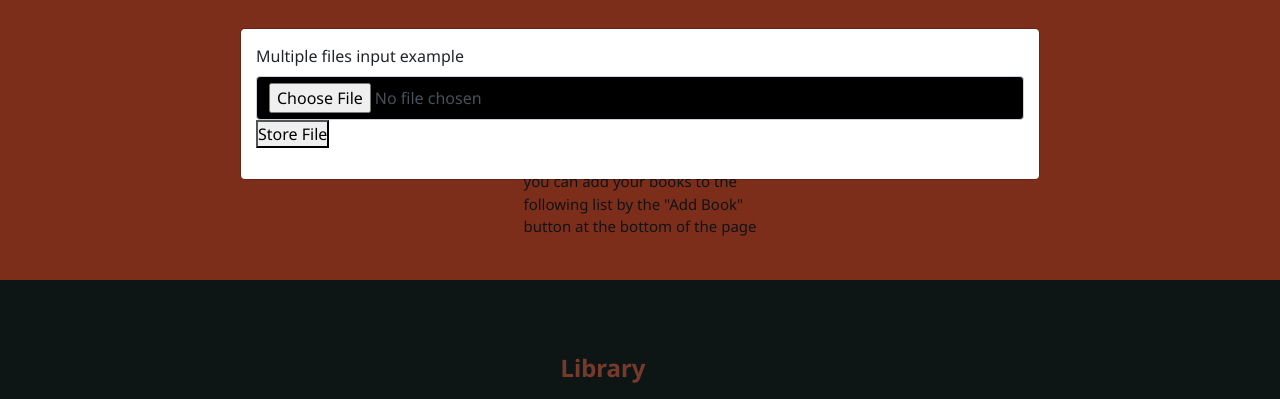
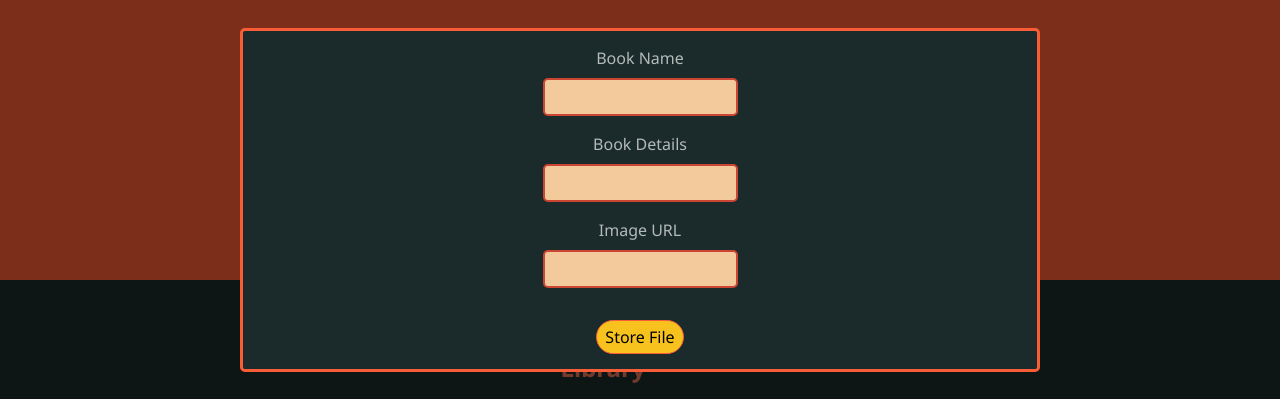
Before and after one commit to ShynRdi/readily, a website with bundled scripts: page assets/pages/home.html in a window 1280 px wide. Both pictures are taken after a click on the button "Add Books". Shown: the top 399 px of the page. Built offline with nearby package versions, Linux system fonts and the light colour scheme; no server answers.

Commit message:
I guess this is our last commit on this branch

```diff
--- a/assets/pages/home.html
+++ b/assets/pages/home.html
@@ -62,28 +62,22 @@
       aria-labelledby="myLargeModalLabel"
       aria-hidden="true"
     >
-      <div class="modal-dialog modal-lg">
-        <div class="modal-content">
-          <div class="mb-3">
-            <label for="formFileMultiple" class="form-label"
-              >Multiple files input example</label
-            >
-            <!-- <input
-              class="form-control modal__choose-file"
-              type="file"
-              id="formFileMultiple"
-              multiple
-            /> -->
-            <input
-              class="form-control modal__choose-file"
-              type="file"
-              id="fileInput"
-            />
-            <button onclick="storeFile()">Store File</button>
+      <form onsubmit="handelSubmit(event)">
+        <div class="modal-dialog modal-lg">
+          <div class="modal-content modal-box">
+            <label for="bookName">Book Name</label>
+            <input type="text" name="bookName" id="bookName" />
+
+            <label for="bookDetails">Book Details</label>
+            <input type="text" name="bookDetails" id="bookDetails" />
+            <label for="bookImage">Image URL</label>
+            <input type="text" name="bookImage" id="bookImage" />
+
+            <button type="submit">Store File</button>
             <div id="fileData"></div>
           </div>
         </div>
-      </div>
+      </form>
     </div>
 
     <script src="https://ajax.googleapis.com/ajax/libs/jquery/3.6.4/jquery.min.js"></script>
@@ -103,6 +97,12 @@
       integrity="sha384-JZR6Spejh4U02d8jOt6vLEHfe/JQGiRRSQQxSfFWpi1MquVdAyjUar5+76PVCmYl"
       crossorigin="anonymous"
     ></script>
+    <script
+      src="http://ajax.googleapis.com/ajax/libs/jquery/1.7.1/jquery.min.js"
+      type="text/javascript"
+    ></script>
+    <script src="https://unpkg.com/axios/dist/axios.min.js"></script>
+
     <script src="../scripts/homeScript.js"></script>
   </body>
 </html>
--- a/assets/scripts/homeScript.js
+++ b/assets/scripts/homeScript.js
@@ -20,26 +20,26 @@ $(window).scroll(function () {
 
 // console.log();
 
-function storeFile() {
-  const fileInput = document.getElementById("fileInput");
-  const file = fileInput.files[0];
-  if (file) {
-    const formData = new FormData();
-    formData.append("file", file);
-    fetch("http://localhost:3002/upload", {
-      headers: { "Content-Type": "multipart/form-data" },
-      method: "POST",
-      body: formData,
-    })
-      .then((response) => response.text())
-      .then((result) => {
-        console.log("File stored:", result);
-      })
-      .catch((error) => {
-        console.error("Error storing file:", error);
-      });
-  }
-}
+// function storeFile() {
+//   const fileInput = document.getElementById("fileInput");
+//   const file = fileInput.files[0];
+//   if (file) {
+//     const formData = new FormData();
+//     formData.append("file", file);
+//     fetch("http://localhost:3002/upload", {
+//       headers: { "Content-Type": "multipart/form-data" },
+//       method: "POST",
+//       body: formData,
+//     })
+//       .then((response) => response.text())
+//       .then((result) => {
+//         console.log("File stored:", result);
+//       })
+//       .catch((error) => {
+//         console.error("Error storing file:", error);
+//       });
+//   }
+// }
 
 //
 const libraryChecker = document.getElementsByClassName("books")[0];
@@ -83,7 +83,7 @@ if (!libraryChecker.innerHTML) {
         book.classList.add("book");
         libraryChecker.appendChild(book);
 
-        console.log(item.image);
+        // console.log(item.image);
       });
     })
     .catch((error) => {
@@ -110,3 +110,60 @@ console.log(1);
 //     reader.readAsDataURL(file);
 //   }
 // }
+
+function handelSubmit(e) {
+  e.preventDefault();
+  axios.post("http://localhost:3002/books", {
+    image: `${document.getElementById("bookImage").value}`,
+    title: `${document.getElementById("bookName").value}`,
+    details: `${document.getElementById("bookDetails").value}`,
+  });
+}
+// var myHeaders = new Headers();
+// myHeaders.append("token", "");
+// const fileInput = document.querySelector("input[type='file']");
+// myHeaders.append("Content-Type", "multipart/form-data");
+// console.log(fileInput.files[0]);
+// var formdata = new FormData();
+// formdata.append("image", fileInput.files[0]);
+
+// var requestOptions = {
+//   method: "POST",
+//   headers: myHeaders,
+//   body: formdata,
+//   redirect: "follow",
+// };
+
+// fetch("http://localhost:3002/upload", requestOptions)
+//   .then((response) => response.text())
+//   .then((result) => console.log(result))
+//   .catch((error) => console.log("error", error));
+// const axios = require('axios');
+// const FormData = require("form-data");
+// const fs = require("fs");
+// let data = new FormData();
+// data.append(
+//   "image",
+//   document.getElementById("fileInput").files[0]
+//   // fs.createReadStream("/home/user/Documents/computer sciencs/report/test.pdf")
+// );
+
+// let config = {
+//   method: "post",
+//   maxBodyLength: Infinity,
+//   url: "http://localhost:3002/upload",
+//   headers: {
+//     // token: "",
+//     // ...data.getHeaders(),
+//   },
+//   data: data,
+// };
+
+// axios
+//   .request(config)
+//   .then((response) => {
+//     console.log(JSON.stringify(response.data));
+//   })
+//   .catch((error) => {
+//     console.log(error);
+//   });
--- a/assets/styles/sass/homeStyles.scss
+++ b/assets/styles/sass/homeStyles.scss
@@ -118,3 +118,33 @@ body {
 .not-found {
   color: $lighterSecondColor;
 }
+
+.modal-box {
+  background-color: $primaryColor;
+  border: 3px solid $secondColor;
+  display: flex;
+  flex-direction: column;
+  // justify-content: center;
+  align-items: center;
+  // gap: 1rem;
+  color: $lighterGray;
+  button {
+    border: 1px solid $secondColor;
+    background-color: $yellow;
+    padding: 4px 8px;
+    border-radius: 9999px;
+    margin-top: 1rem;
+    &:hover {
+      background-color: $darkerSecondColor;
+      border-color: $yellow;
+      color: white;
+    }
+  }
+  input {
+    background-color: $lightCream;
+    border: 2px solid $darkerSecondColor;
+    border-radius: 5px;
+    padding: 5px;
+    margin-bottom: 1rem;
+  }
+}
--- a/package.json
+++ b/package.json
@@ -10,6 +10,7 @@
   "author": "",
   "license": "ISC",
   "dependencies": {
+    "axios": "^1.4.0",
     "bootstrap": "^5.2.3",
     "jquery": "^3.7.0",
     "json-server": "^0.17.3"
```
Also changed, not shown: assets/stles/css/homeStyles.css (deleted), assets/stles/css/indexStyles.css (deleted), assets/styles/css/homeStyles.css, 7 other files.
